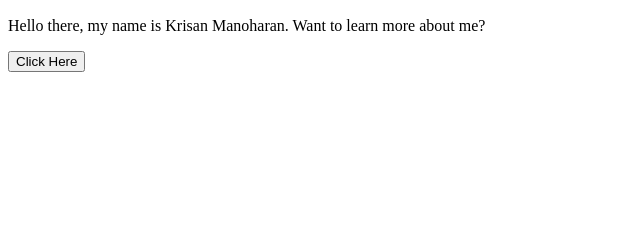
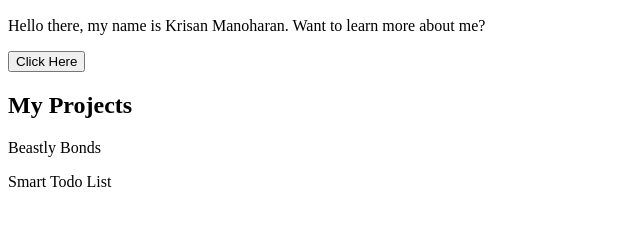
Before and after one commit to Krisan10/Krisan10.github.io, a plain HTML site: page index.html in a window 1280 px wide. Shown: the part 110-336 px from the top of the page, without its empty margins (0-640 px from the left). Drawn offline with Linux system fonts and the light colour scheme.

Commit message:
Add links to Beastly Bonds and smart todo list

```diff
--- a/index.html
+++ b/index.html
@@ -17,6 +17,18 @@
       }
   </script>
 
+  <h2>My Projects</h2>
+  <p onclick="goToBeastlyBonds()">Beastly Bonds</p>
+  <p onClick ="goToSmartList()">Smart Todo List</p>
+  <script>
+    function goToBeastlyBonds() {
+      window.location.href = "beastly_bonds.html";
+    }
+    function goToSmartList() {
+      window.location.href = "todo_list.html";
+    }
+  </script>
+
 
 </body>
 </html>
```
